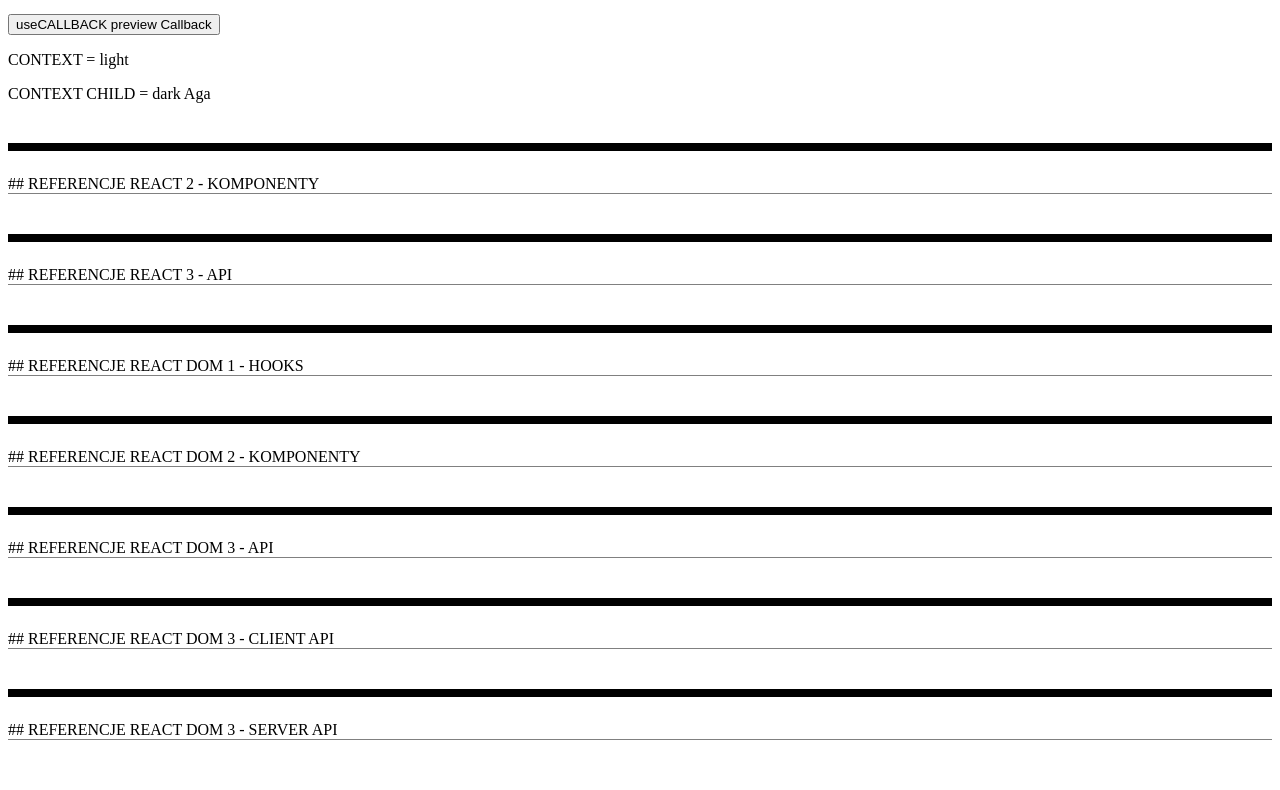
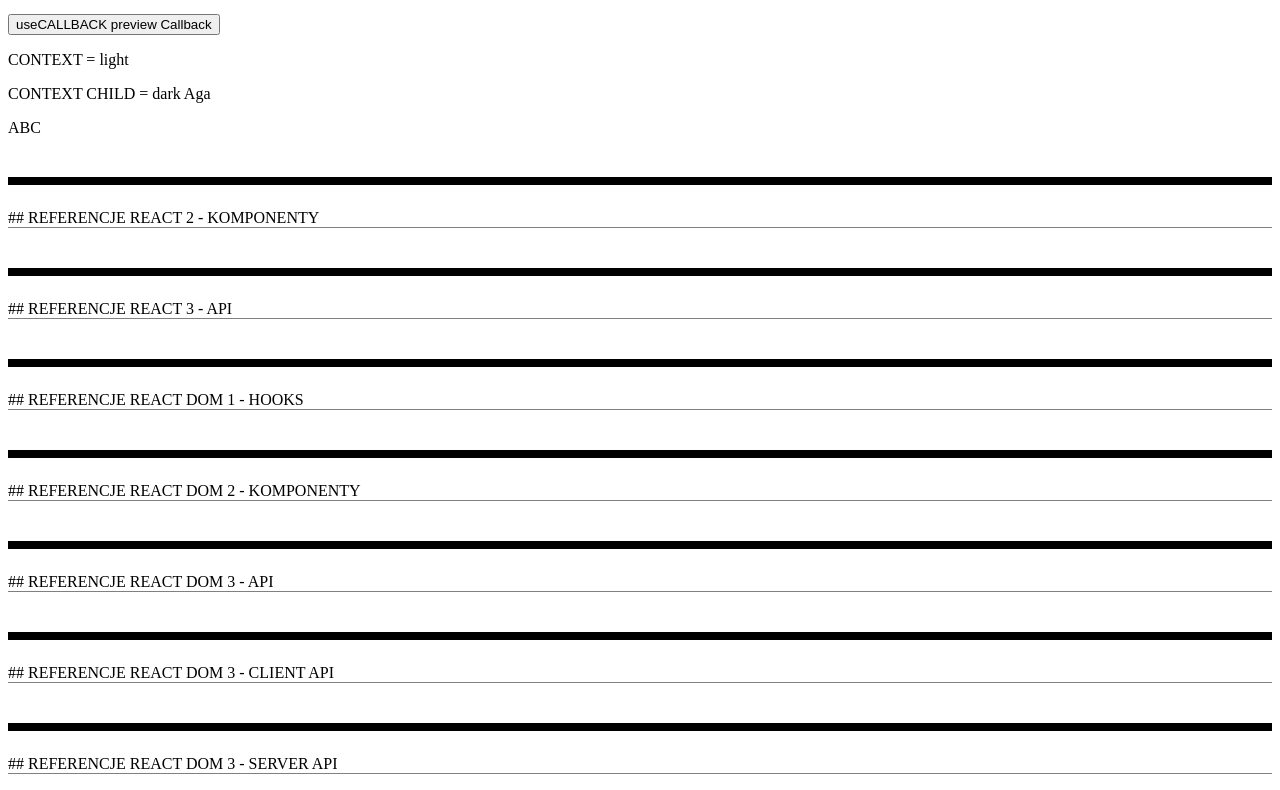
Before and after one commit to MaciejRog/CHEATSHEET_REACT, a React (Vite) app: page / in a window 1280 px wide. Shown: the part 1966-2756 px from the top of the page. Before the commit the page ends 2722 px from the top, so only its background shows below. Built offline with nearby package versions, Linux system fonts and the light colour scheme; no server answers.

Commit message:
add react hooks useDebugValue info

```diff
--- a/src/2_REFERENCJE/1_ref_REACT/1_Hooks/ReactHooks.jsx
+++ b/src/2_REFERENCJE/1_ref_REACT/1_Hooks/ReactHooks.jsx
@@ -1,4 +1,4 @@
-import { createContext, memo, useContext, useMemo } from "react";
+import { createContext, memo, useContext, useDebugValue, useMemo } from "react";
 import { useCallback } from "react";
 import { useState } from "react";
 
@@ -10,13 +10,19 @@ function ReactHooks() {
       ## FUNKJCONALNOŚCI PRODUKCYJNE
       VVVVVVVVVVVVVVVVVVVVVVVVVV
       */}
+      {/* ##### CODZIENNE UŻYCIE */}
       <ReactHooksCallback />
       <ReactHooksContext />
+
+      {/* ##### MNIEJ PRZYDATNE */}
+      <ReactHooksDebugValue />
+
       {/*
       ##########################
       ## FUNKJCONALNOŚCI EKSEPRYMENTALNE
       VVVVVVVVVVVVVVVVVVVVVVVVVV
       */}
+      {/* ##### SERVER SIDE && CLIENT SIDE */}
       <ReactHooksActionState />
     </div>
   );
@@ -149,8 +155,36 @@ function ReactHooksContextChild() {
 }
 
 // #################################
-// ####
+// #### useDebugValue | Własne Labelki dla custom hooków
 // VVVVVVVVVVVVVVVVVVVVVVVVVVVVVVVVV
+
+function ReactHooksDebugValue() {
+  const custom = useCustomHook();
+  return (
+    <>
+      <p>{custom}</p>
+    </>
+  );
+}
+
+function useCustomHook() {
+  const [state] = useState("ABC");
+  // F12 -> 'react-dev-tool' -> po najchaniu na komponent 'ReactHooksDebugValue' -> będzie opis 'default-custom'
+  // Więc dodaje labelkę 'opis', który pomaga w DEBUGOWANIU
+  // moze posiadać dowolny typ nawt Object
+  // PRZYJMUJE 2 atrybuty:
+  // 1) [WYMAGANY] Label value
+  // 2) [OPCJONALNY] format funcion [steruje jak ma się wyświetlać wartośc z argumentu 1]
+  //
+  // UWAGA nie dodawać do kazdego Custom Hook (a do takich co mają skomplikowaną strukturę)
+  useDebugValue(
+    state === "ABC" ? "default-custom" : "not-default-custom",
+    (label) => {
+      return label.toUpperCase();
+    }
+  );
+  return state;
+}
 
 // #################################
 // ####
```
